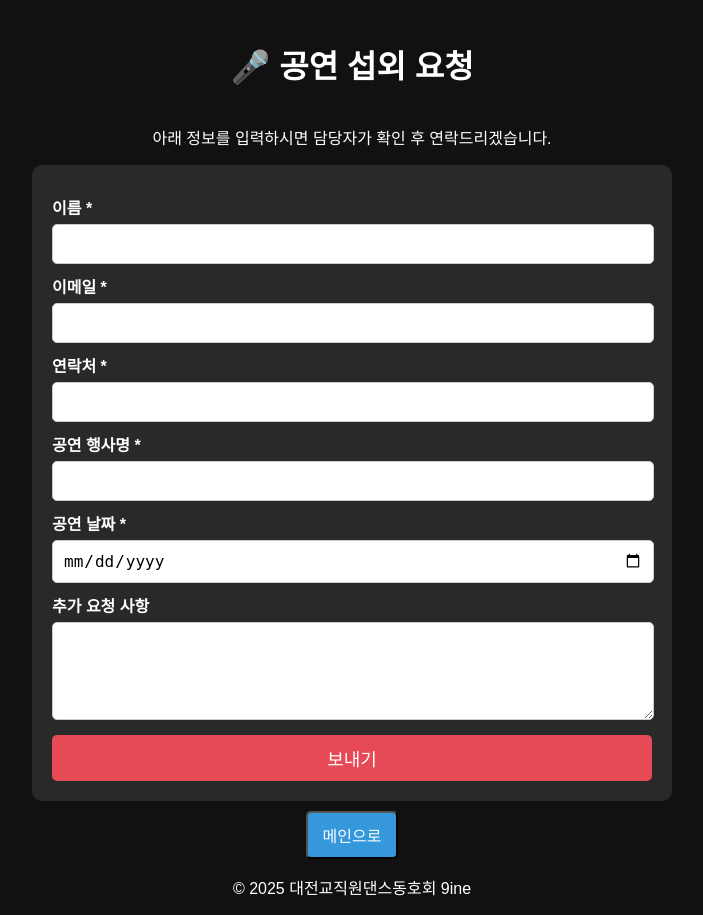
After one commit to jingiru/9ine, a Flask app: page /contact in a window 1280 px wide. The commit adds this page. Shown: the whole page, without its empty margins (288-991 px from the left). Run offline with Flask 3, Linux system fonts and the light colour scheme.

Commit message:
이메일 기능 구현

```diff
--- a/app.py
+++ b/app.py
@@ -1,6 +1,17 @@
 from flask import Flask, render_template, request, jsonify, redirect, url_for
+import smtplib
+from email.mime.text import MIMEText
 
 app = Flask(__name__)
+
+SMTP_SERVER = "smtp.gmail.com"  # 본인의 SMTP 서버 사용 (hanmail은 smtp.daum.net)
+SMTP_PORT = 587
+EMAIL_SENDER = "your_email@gmail.com"  # 본인의 이메일
+EMAIL_PASSWORD = "your_email_password"  # 앱 비밀번호 사용 (일반 비밀번호 X)
+EMAIL_RECEIVER = "skyjjw79@hanmail.net"  # 공연 섭외 요청 받을 이메일
+
+
+
 
 VALID_AUTH_CODE = "9ineVIP"
 
@@ -49,5 +60,49 @@ def board():
 def contact():
     return render_template('contact.html')
 
+
+@app.route('/send-email', methods=['POST'])
+def send_email():
+    try:
+        data = request.get_json()
+        name = data.get("name")
+        email = data.get("email")
+        phone = data.get("phone")
+        event = data.get("event")
+        date = data.get("date")
+        message = data.get("message")
+
+        email_subject = f"🎤 [공연 섭외 요청] {event} ({date})"
+        email_body = f"""
+        공연 섭외 요청이 접수되었습니다.
+
+        📌 요청자: {name}
+        📧 이메일: {email}
+        📞 연락처: {phone}
+        🎭 공연 행사명: {event}
+        📅 공연 날짜: {date}
+
+        💬 추가 요청 사항:
+        {message}
+        """
+
+        msg = MIMEText(email_body)
+        msg['Subject'] = email_subject
+        msg['From'] = EMAIL_SENDER
+        msg['To'] = EMAIL_RECEIVER
+
+        server = smtplib.SMTP(SMTP_SERVER, SMTP_PORT)
+        server.starttls()
+        server.login(EMAIL_SENDER, EMAIL_PASSWORD)
+        server.sendmail(EMAIL_SENDER, EMAIL_RECEIVER, msg.as_string())
+        server.quit()
+
+        return jsonify(success=True)
+
+    except Exception as e:
+        print(f"Error: {e}")
+        return jsonify(success=False)
+
+
 if __name__ == '__main__':
     app.run(host='0.0.0.0', port=5000, debug=True)
--- a/static/styles.css
+++ b/static/styles.css
@@ -484,6 +484,83 @@ body {
 
 
 
+
+/* ======== contact.html CSS ======== */
+
+
+/* 🎤 Contact Form 스타일 */
+.contact-form {
+    display: flex;
+    flex-direction: column;
+    width: 100%;
+    max-width: 600px;
+    margin: 0 auto;
+    padding: 20px;
+    background: rgba(255, 255, 255, 0.1);
+    border-radius: 10px;
+}
+
+/* 🎯 입력 필드 */
+.contact-form label {
+    text-align: left;
+    margin-top: 10px;
+    font-weight: bold;
+    color: #ffffff;
+}
+
+.contact-input,
+.contact-textarea {
+    width: calc(100% - 20px); /* 🔹 양쪽 패딩 고려 */
+    padding: 10px;
+    margin-top: 5px;
+    border-radius: 5px;
+    border: 1px solid #ccc;
+    font-size: 16px;
+    background: #fff;
+    color: #000;
+}
+
+/* 📅 날짜 입력 필드 스타일 */
+.contact-input[type="date"] {
+    cursor: pointer;
+}
+
+/* ✅ 전송 버튼 */
+.contact-button {
+    background-color: #e74a57;
+    color: white;
+    font-size: 18px;
+    padding: 10px;
+    border: none;
+    border-radius: 5px;
+    cursor: pointer;
+    margin-top: 15px;
+    transition: background 0.3s ease;
+}
+
+.contact-button:hover {
+    background-color: #ff5f73;
+}
+
+/* 📢 성공 & 오류 메시지 */
+.contact-message {
+    display: none;
+    font-weight: bold;
+    text-align: center;
+    margin-top: 15px;
+}
+
+.success-message {
+    color: green;
+}
+
+.error-message {
+    color: red;
+}
+
+
+
+
 /* 푸터 */
 footer {
     text-align: center;
--- /dev/null
+++ b/templates/contact.html
@@ -0,0 +1,47 @@
+<!DOCTYPE html>
+<html lang="ko">
+<head>
+    <meta charset="UTF-8">
+    <meta name="viewport" content="width=device-width, initial-scale=1.0">
+    <title>9ine | 공연 섭외 요청</title>
+    <link rel="stylesheet" type="text/css" href="{{ url_for('static', filename='styles.css') }}">
+    <script defer src="{{ url_for('static', filename='script.js') }}"></script>
+</head>
+<body>
+    <div class="container">
+        <h1>🎤 공연 섭외 요청</h1>
+        <p>아래 정보를 입력하시면 담당자가 확인 후 연락드리겠습니다.</p>
+
+        <form id="contact-form" class="contact-form">
+            <label for="name">이름 *</label>
+            <input type="text" id="name" name="name" class="contact-input" required>
+
+            <label for="email">이메일 *</label>
+            <input type="email" id="email" name="email" class="contact-input" required>
+
+            <label for="phone">연락처 *</label>
+            <input type="tel" id="phone" name="phone" class="contact-input" required>
+
+            <label for="event">공연 행사명 *</label>
+            <input type="text" id="event" name="event" class="contact-input" required>
+
+            <label for="date">공연 날짜 *</label>
+            <input type="date" id="date" name="date" class="contact-input" required>
+
+            <label for="message">추가 요청 사항</label>
+            <textarea id="message" name="message" class="contact-textarea" rows="4"></textarea>
+
+            <button type="submit" class="contact-button">보내기</button>
+        </form>
+
+        <p id="success-message" class="contact-message success-message">✅ 요청이 정상적으로 접수되었습니다.</p>
+        <p id="error-message" class="contact-message error-message">❌ 요청을 보내는 중 오류가 발생했습니다.</p>
+
+        <button class="home-btn" onclick="goHome()">메인으로</button>
+
+        <footer>
+            <p>&copy; 2025 대전교직원댄스동호회 9ine</p>
+        </footer>
+    </div>
+</body>
+</html>
```
Also changed, not shown: static/script.js (+40 -0 lines).
